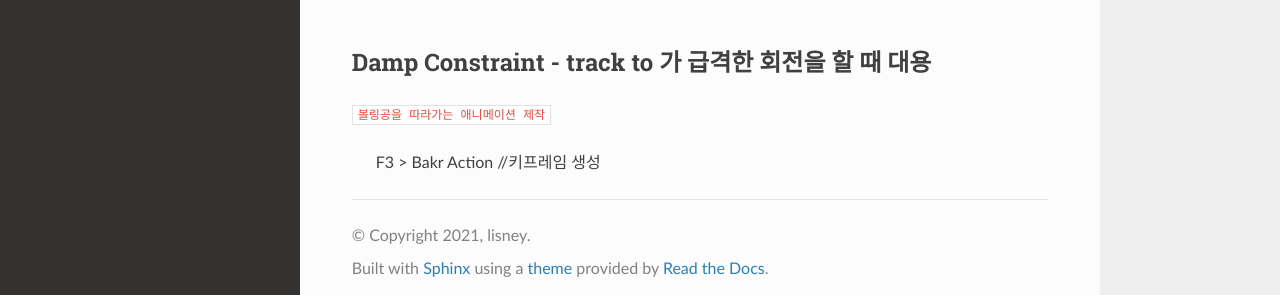
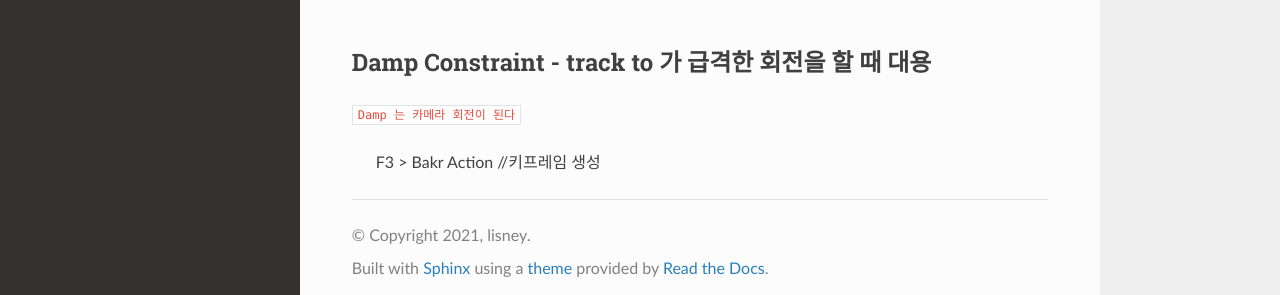
Before and after one commit to lisney/RTD, a Sphinx documentation site: the page built from docs/source/blender/rend/camera.md, in a window 1280 px wide and 900 px high, scrolled down 23823 px. Shown: the part 595-890 px from the top of the window. Built offline with Sphinx 7.4.7 and the Read the Docs theme 2.0.0, drawn with Linux system fonts in a browser that asks for light colours; pages that are not in the unit, such as notebooks, are missing from menus.

Commit message:
Update camera.md

```diff
--- a/docs/source/blender/rend/camera.md
+++ b/docs/source/blender/rend/camera.md
@@ -256,6 +256,6 @@ Walk Navigation
 Damp Constraint - track to 가 급격한 회전을 할 때 대용
 ---------------------------------------------------
 
-`볼링공을 따라가는 애니메이션 제작`
+`Damp 는 카메라 회전이 된다`
 
 > F3 > Bakr Action //키프레임 생성
```
